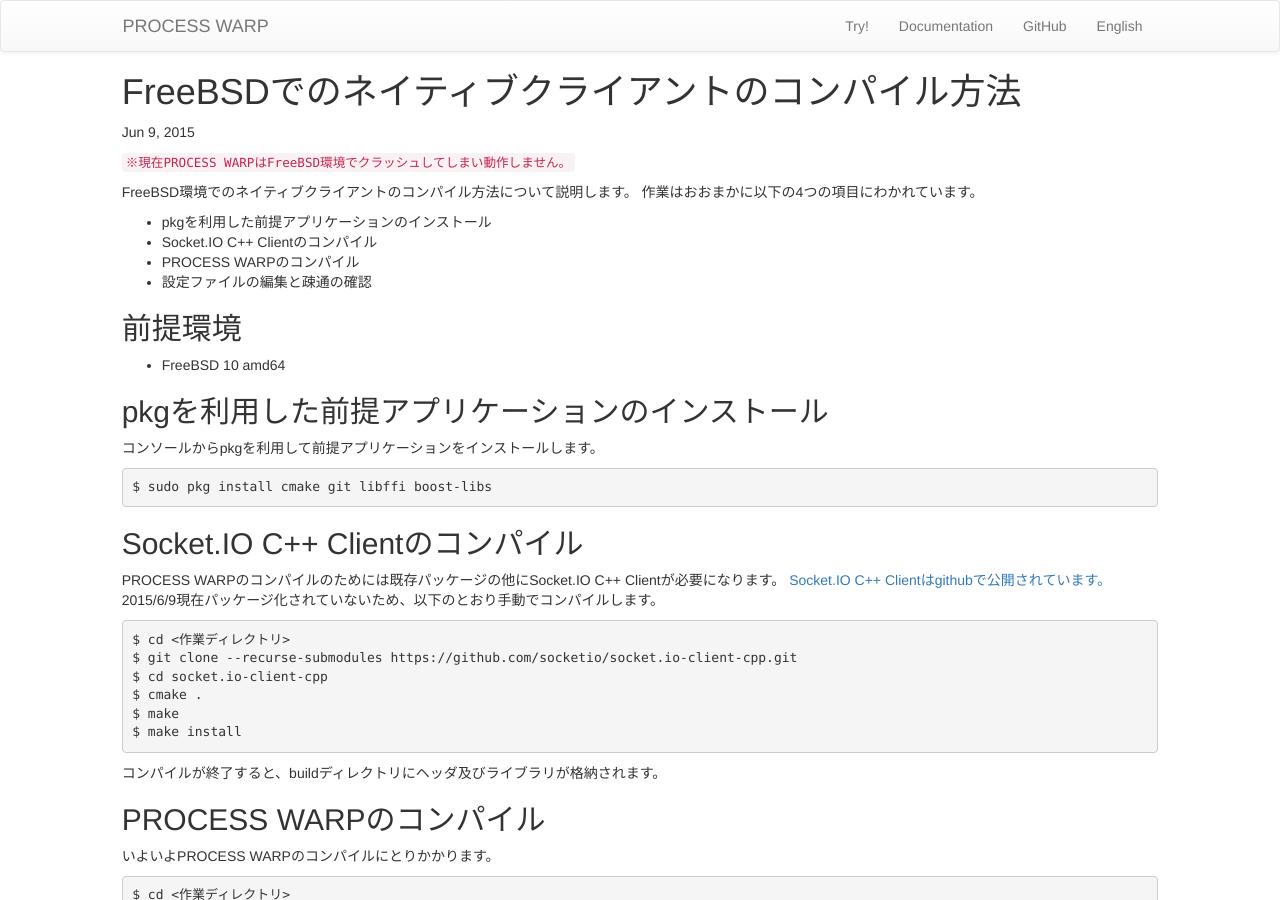
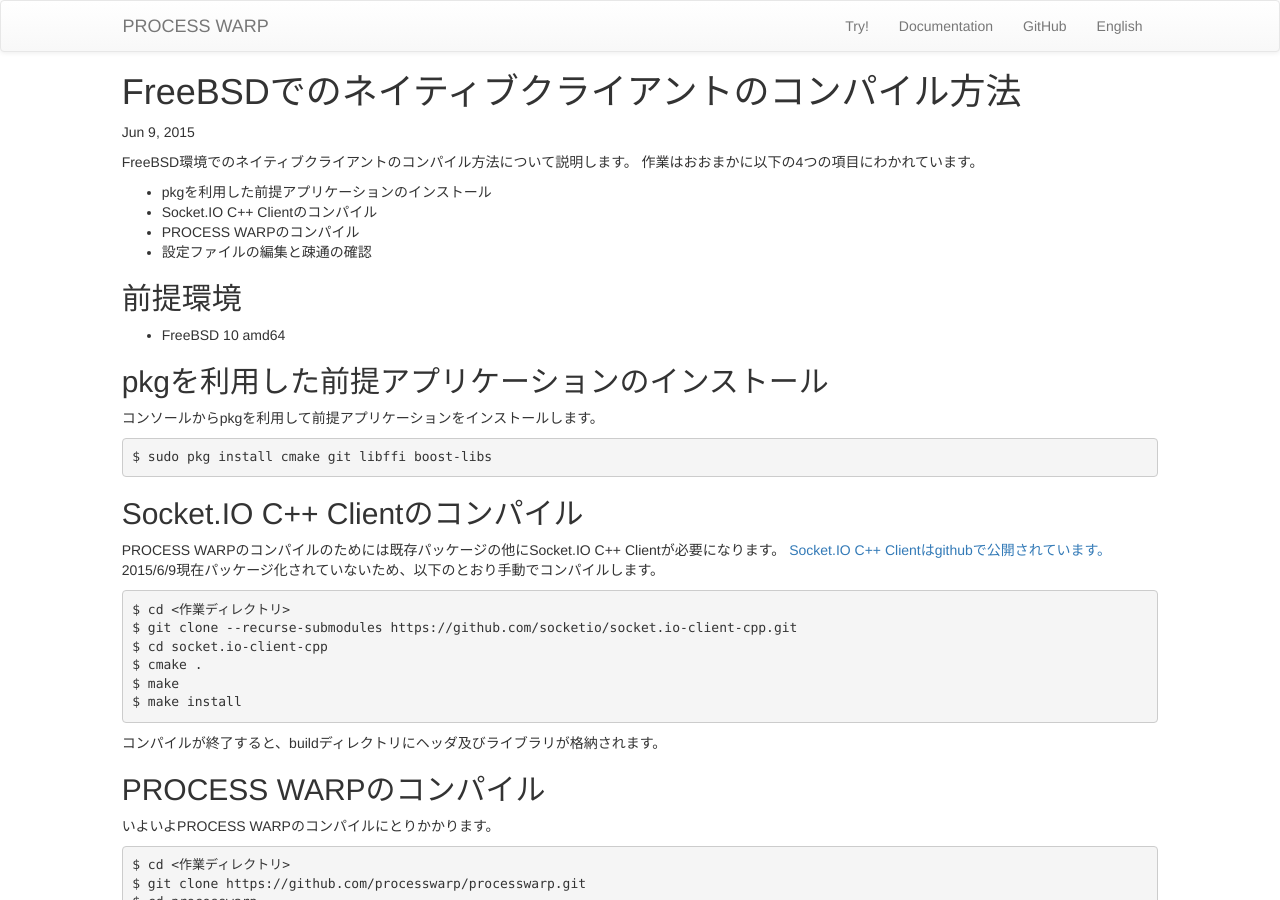
Before and after one commit to processwarp/processwarp.github.io, a Jekyll site: the page built from _posts/2015-06-09-ja-how_to_compile_on_freebsd.md, in a window 1280 px wide and 900 px high. Built offline with Jekyll 4.4.1, drawn with Linux system fonts in a browser that asks for light colours; nearby versions of some CDN libraries.

Commit message:
Update by fixing abort on FreeBSD

````diff
--- a/_posts/2015-06-09-ja-how_to_compile_on_freebsd.md
+++ b/_posts/2015-06-09-ja-how_to_compile_on_freebsd.md
@@ -5,8 +5,6 @@
 lang:   ja
 category: docs
 ---
-
-```※現在PROCESS WARPはFreeBSD環境でクラッシュしてしまい動作しません。```
 
 FreeBSD環境でのネイティブクライアントのコンパイル方法について説明します。
 作業はおおまかに以下の4つの項目にわかれています。
````
